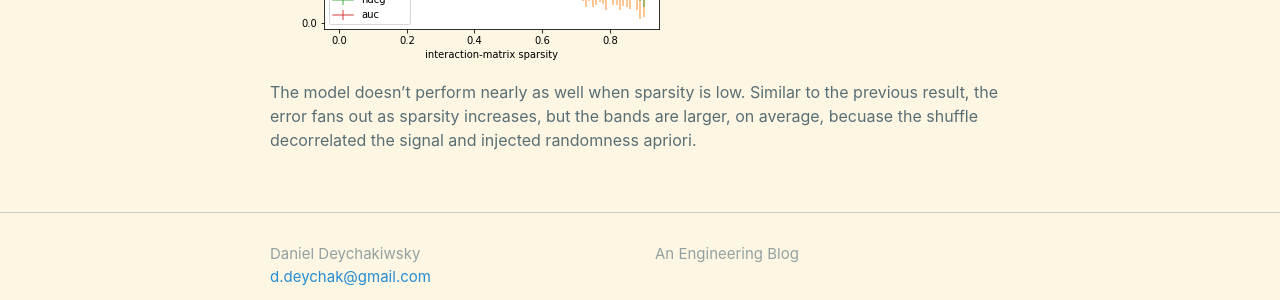
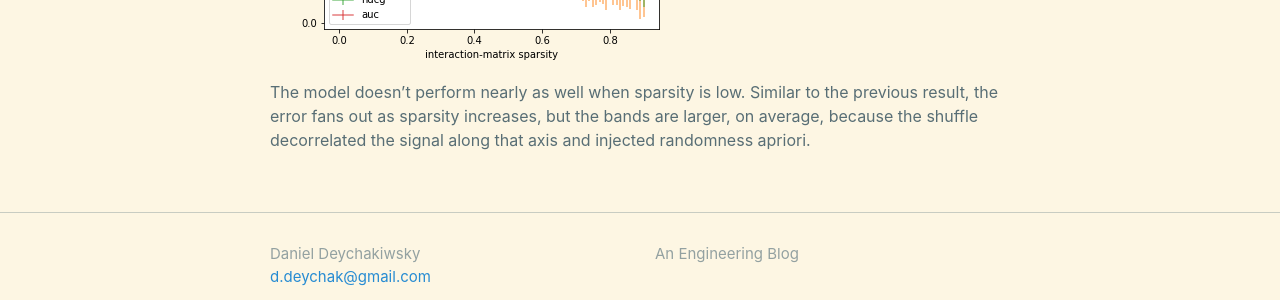
Before and after one commit to daniel-deychakiwsky/daniel-deychakiwsky.github.io, a Jekyll site: the page built from _posts/2022-01-02-matrix-factorization-sparsity.md, in a window 1280 px wide and 900 px high, scrolled down 6186 px. Shown: the part 499-799 px from the top of the window. Built offline with Jekyll 4.4.1, drawn with Linux system fonts in a browser that asks for light colours; formulas are drawn with MathJax 3.

Commit message:
[blog-post] MF WIP

```diff
--- a/_posts/2022-01-02-matrix-factorization-sparsity.md
+++ b/_posts/2022-01-02-matrix-factorization-sparsity.md
@@ -252,8 +252,8 @@
 
 The model doesn't perform nearly as well when sparsity is low.
 Similar to the previous result, the error fans out as sparsity increases,
-but the bands are larger, on average, becuase the shuffle
-decorrelated the signal and injected randomness apriori.
+but the bands are larger, on average, because the shuffle
+decorrelated the signal along that axis and injected randomness apriori.
 
 
 [course]: https://developers.google.com/machine-learning/recommendation/collaborative/basics
```
